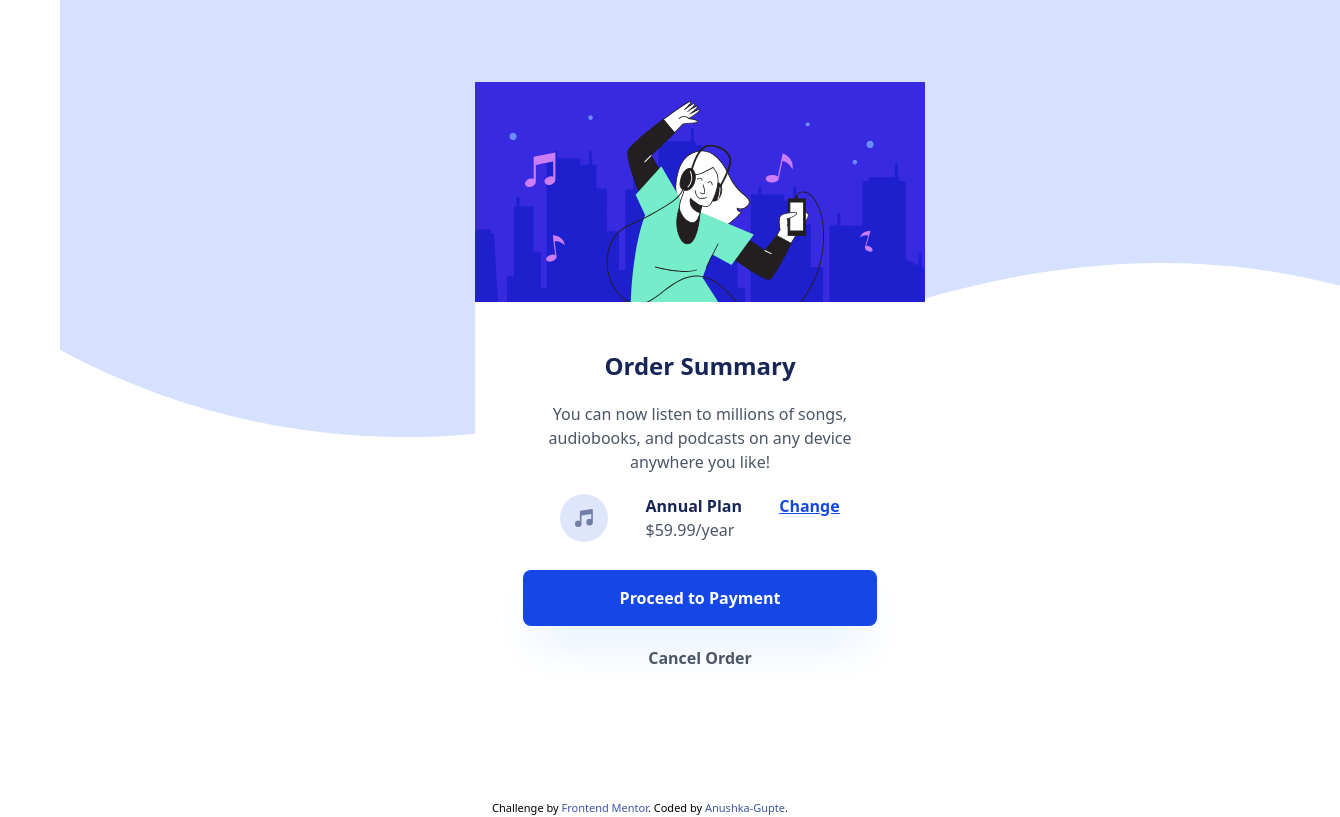
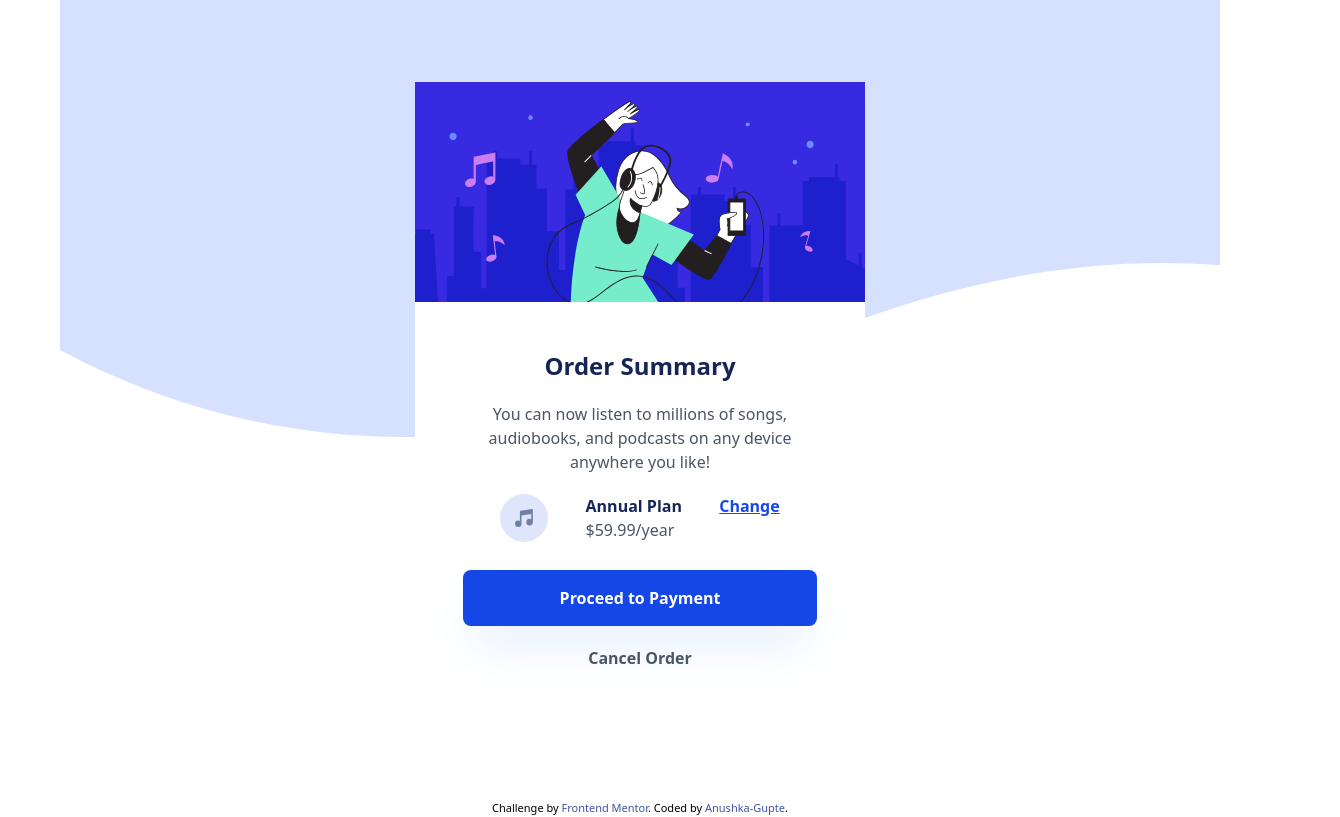
Before and after one commit to Anushka-Gupte/FrontendChallenges, a website: page Projects/OrderSummaryCard/src/index.html in a window 1280 px wide. Shown: the whole page, 1340 px wide, since content can reach past the window. Drawn offline with Linux system fonts and the light colour scheme.

Commit message:
OrderSummaryCard

```diff
--- a/Projects/OrderSummaryCard/src/index.html
+++ b/Projects/OrderSummaryCard/src/index.html
@@ -16,7 +16,7 @@
   </style>
 </head>
 <body>
-  <div class="sm:bg-[url(../images/pattern-background-desktop.svg)] bg-blue-100 sm:bg-white w-screen h-screen bg-no-repeat flex justify-center items-center ml-15 mr-15">
+  <div class="sm:bg-[url(../images/pattern-background-desktop.svg)] bg-blue-100 sm:bg-white bg-no-repeat flex justify-center items-center h-screen ml-15 mr-15">
   <div class="flex flex-col justify-center items-center">
     <div class="flex justify-center">
       <img class="w-2/3 sm:w-auto" src="../images/illustration-hero.svg" alt="hero-image"/>
```
